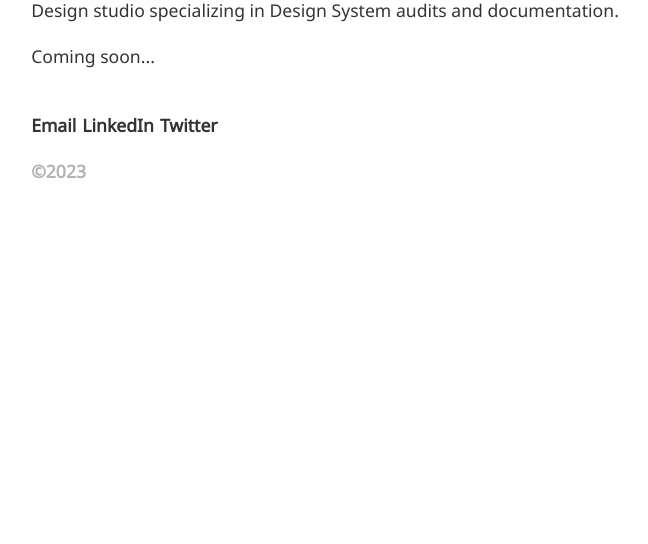
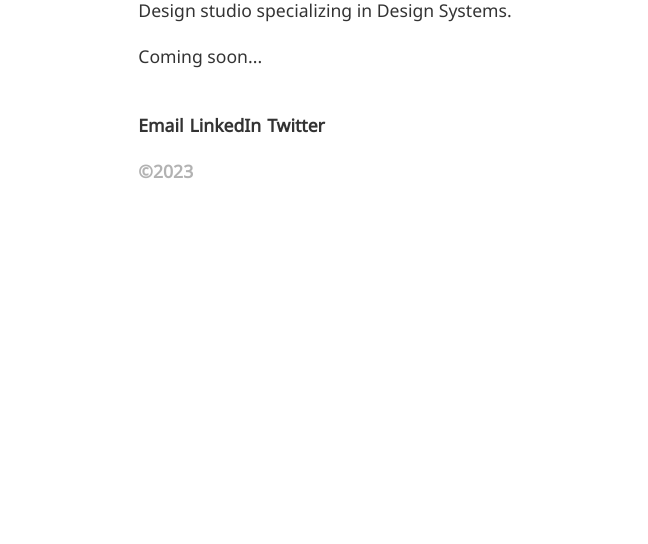
Before and after one commit to zhurankou/depicta, a plain HTML site: page index.html in a window 1280 px wide. Shown: the part 256-800 px from the top of the page, without its empty margins (315-963 px from the left). Drawn offline with nearby package versions, Linux system fonts and the light colour scheme.

Commit message:
Copy edit

```diff
--- a/index.html
+++ b/index.html
@@ -15,7 +15,7 @@
 <body>
       <div class="email-me">
         <h1 class="name">Depicta:</h1>
-        <p>Design studio specializing in Design System audits and documentation.</p>
+        <p>Design studio specializing in Design Systems.</p>
         <p>Coming soon...</p>
         <div class="links">
           <a href="mailto:mail@depicta.co">Email</a>
```
